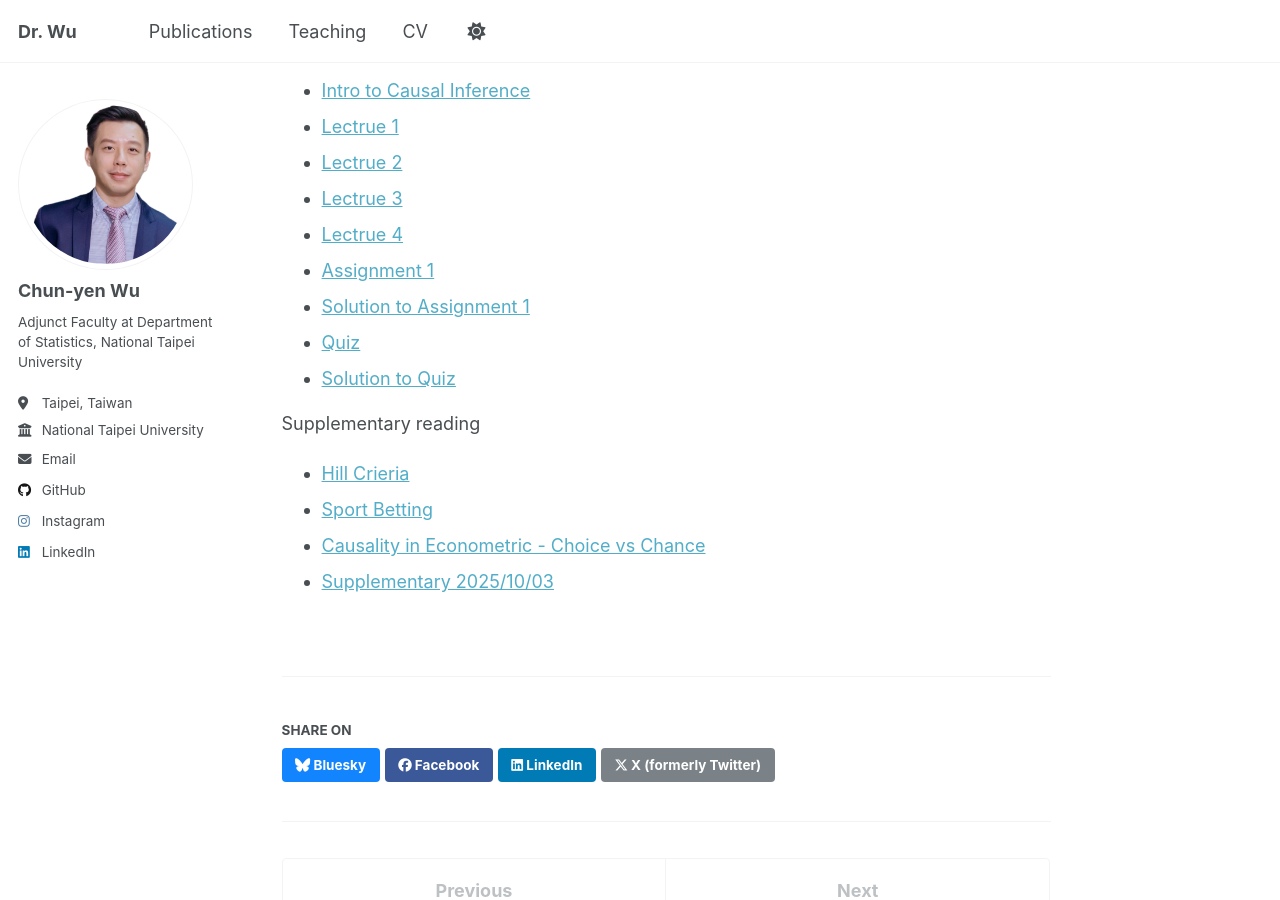
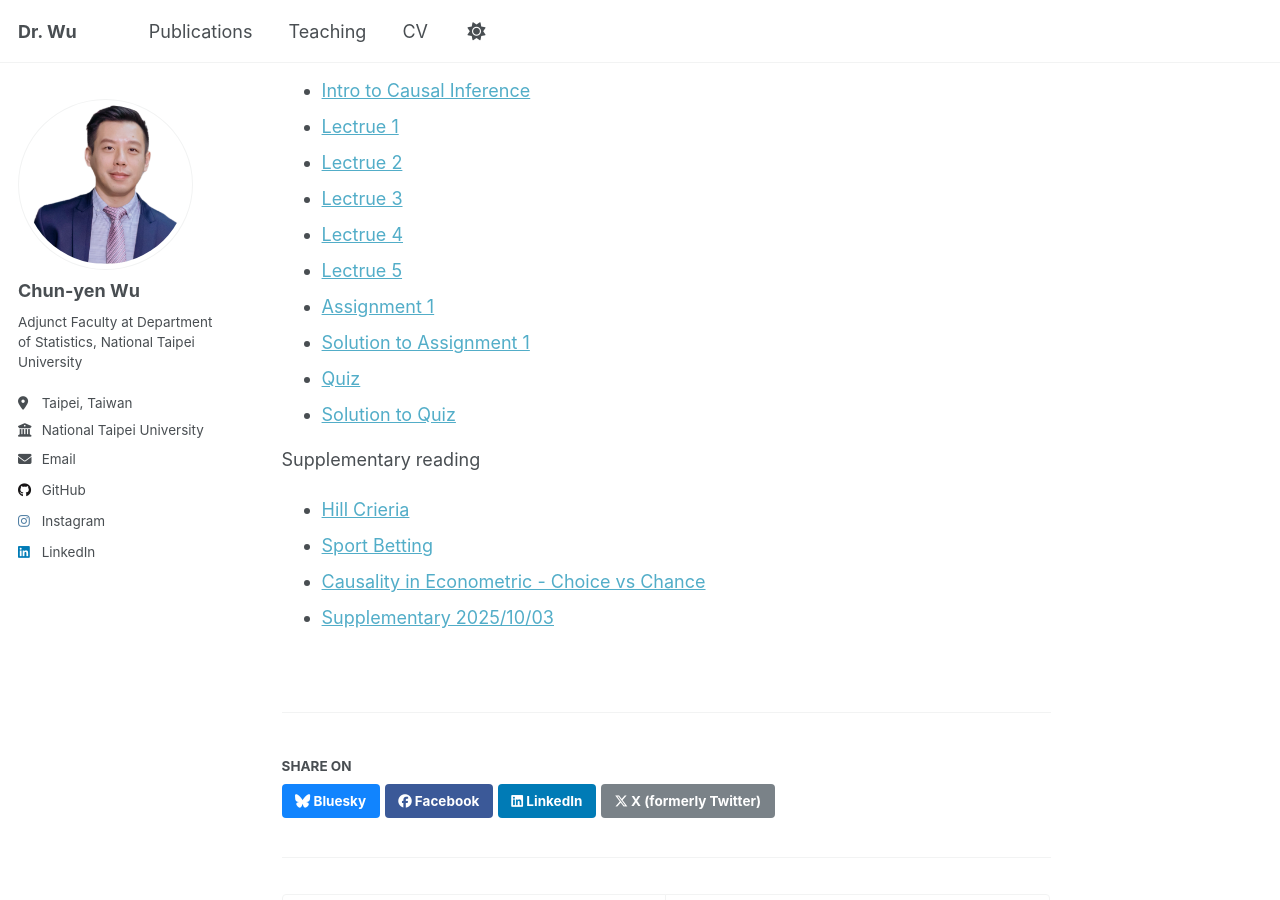
Before and after one commit to SashaWuNYCU/sashawunycu.github.io, a Jekyll site: the page built from _teaching/2025-1st-semester-teaching.md, in a window 1280 px wide and 900 px high, scrolled down 495 px. Built offline with Jekyll 4.4.1, drawn with Linux system fonts in a browser that asks for light colours; a script that is not in the unit is left out.

Commit message:
upload lec5 for U4370 ver 251028

```diff
--- a/_teaching/2025-1st-semester-teaching.md
+++ b/_teaching/2025-1st-semester-teaching.md
@@ -24,6 +24,7 @@ Lectures
 - [Lectrue 2](http://sashawunycu.github.io/files/U4370/Lec2.pdf)
 - [Lectrue 3](http://sashawunycu.github.io/files/U4370/Lec3.pdf)
 - [Lectrue 4](http://sashawunycu.github.io/files/U4370/Lec4.pdf)
+- [Lectrue 5](http://sashawunycu.github.io/files/U4370/Lec5.pdf)
 - [Assignment 1](http://sashawunycu.github.io/files/U4370/U4370_HW1.pdf)
 - [Solution to Assignment 1](http://sashawunycu.github.io/files/U4370/U4370_HW1_Sol.pdf)
 - [Quiz](http://sashawunycu.github.io/files/U4370/U4370_quiz.pdf)
```
Also changed, not shown: 1 other file.
